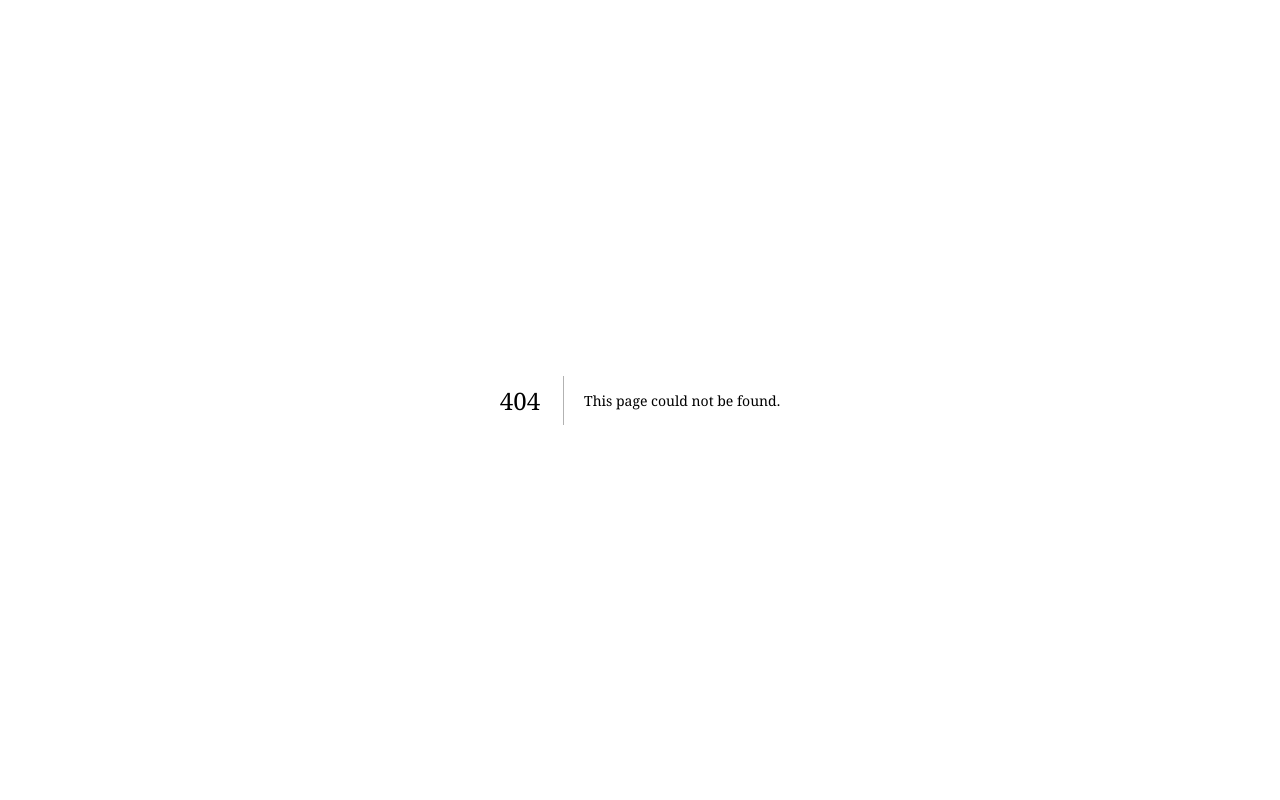
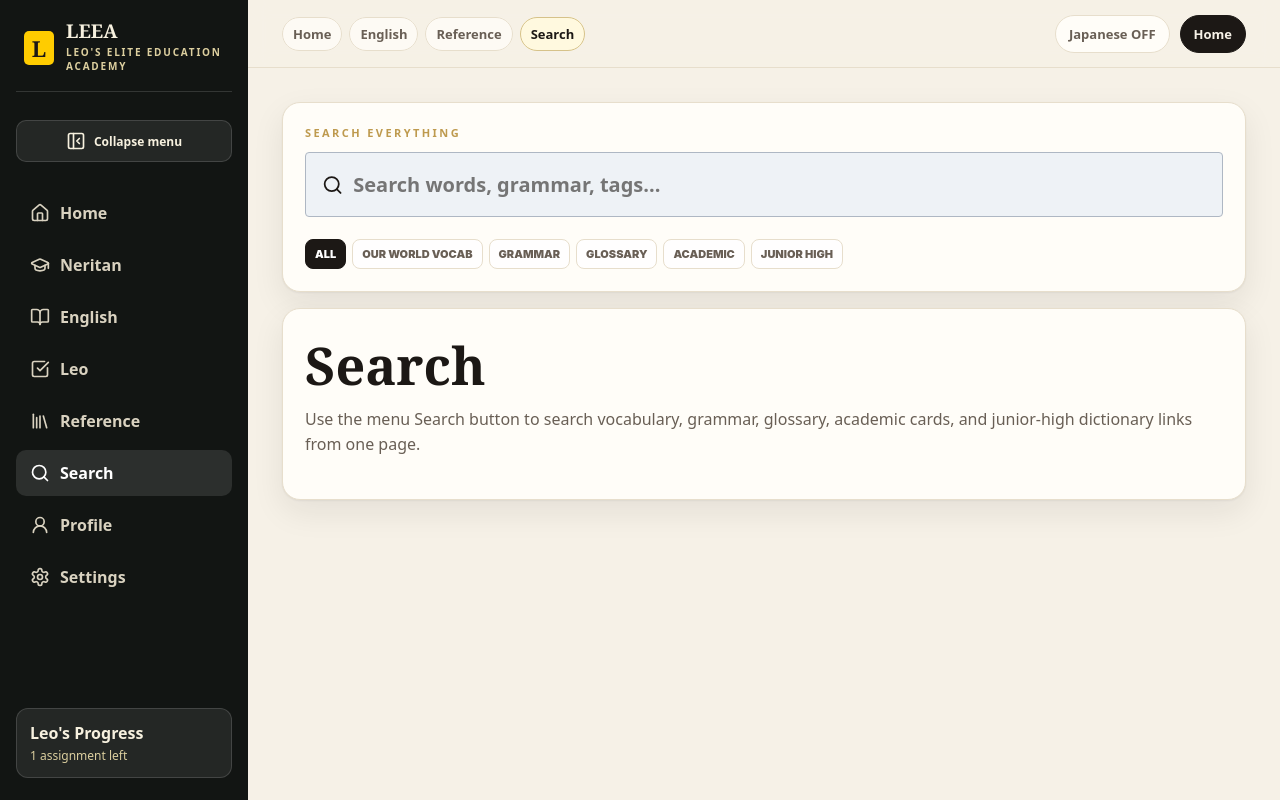
Before and after one commit to leaneritan/LEEA, a Next.js app: page /reference/search in a window 1280 px wide. Before the commit this address had no page. Built offline with nearby package versions, Linux system fonts and the light colour scheme.

Commit message:
Separate reference search and clarify source tree nesting

```diff
--- a/src/app/globals.css
+++ b/src/app/globals.css
@@ -684,7 +684,8 @@ h3 {
   color: #fff;
 }
 
-.ref-tabs button {
+.ref-tabs button,
+.ref-nav-link {
   display: flex;
   align-items: center;
   justify-content: space-between;
@@ -698,10 +699,15 @@ h3 {
   font-weight: 900;
 }
 
-.ref-tabs button.active {
+.ref-tabs button.active,
+.ref-nav-link.active {
   border-color: var(--ever);
   background: var(--ever-soft);
   color: var(--ever);
+}
+
+.ref-nav-link {
+  text-decoration: none;
 }
 
 .ref-count {
@@ -744,36 +750,53 @@ h3 {
 }
 
 .source-tree .source-level {
-  border-left-width: 8px;
+  --level-accent: #2f9d62;
+  --level-soft: #edf8f1;
+  --level-ink: #14532d;
+  border-left: 10px solid var(--level-accent);
+  background: linear-gradient(90deg, var(--level-soft), #fff 58%);
+  box-shadow: inset 0 1px 0 color-mix(in srgb, var(--level-accent) 18%, transparent);
 }
 
 .source-level-1 {
-  border-left-color: #2f9d62;
+  --level-accent: #149447;
+  --level-soft: #e9f8ef;
+  --level-ink: #0f5e30;
 }
 
 .source-level-2 {
-  border-left-color: #1b9aaa;
+  --level-accent: #008a9c;
+  --level-soft: #e5f7fa;
+  --level-ink: #075662;
 }
 
 .source-level-3 {
-  border-left-color: #2f6fbd;
+  --level-accent: #1f63c2;
+  --level-soft: #e9f1ff;
+  --level-ink: #183f7a;
 }
 
 .source-level-4 {
-  border-left-color: #7b61c8;
+  --level-accent: #7b3fc5;
+  --level-soft: #f1eaff;
+  --level-ink: #4d2a83;
 }
 
 .source-level-5 {
-  border-left-color: #d7792a;
+  --level-accent: #d76a14;
+  --level-soft: #fff0df;
+  --level-ink: #854107;
 }
 
 .source-level-6 {
-  border-left-color: #c84848;
+  --level-accent: #c92f2f;
+  --level-soft: #ffecec;
+  --level-ink: #7b1717;
 }
 
 .source-tree details details {
-  margin-top: 8px;
-  margin-left: 14px;
+  margin-top: 9px;
+  margin-left: 18px;
 }
 
 .source-tree summary {
@@ -781,21 +804,67 @@ h3 {
   font-weight: 900;
 }
 
+.tree-course > summary {
+  font-family: "Fraunces", Georgia, serif;
+  font-size: 22px;
+}
+
 .level-summary {
   align-items: center;
   display: flex;
   justify-content: space-between;
   gap: 12px;
+  color: var(--level-ink);
+  font-size: 18px;
 }
 
 .level-summary small {
-  border: 1px solid var(--hair);
+  border: 1px solid color-mix(in srgb, var(--level-accent) 32%, transparent);
   border-radius: 999px;
-  color: var(--muted);
+  background: var(--level-accent);
+  color: #fff;
   font-family: Inter, system-ui, sans-serif;
   font-size: 11px;
   font-weight: 900;
   padding: 3px 8px;
+}
+
+.tree-unit {
+  border-left: 6px solid color-mix(in srgb, var(--level-accent) 62%, var(--gold));
+  background: rgba(255, 255, 255, 0.82) !important;
+}
+
+.tree-unit > summary {
+  color: var(--ink);
+  font-size: 16px;
+}
+
+.tree-category {
+  border-left: 5px solid #d6c28a;
+  background: #fffdf8 !important;
+}
+
+.tree-category-vocabulary {
+  border-left-color: #2f8a5e;
+}
+
+.tree-category-grammar {
+  border-left-color: #2f6db3;
+}
+
+.tree-category > summary {
+  color: var(--ink2);
+  font-size: 15px;
+}
+
+.tree-subgroup {
+  border-left: 4px solid var(--hair);
+  background: #fbf8f1 !important;
+}
+
+.tree-subgroup > summary {
+  color: var(--muted);
+  font-size: 14px;
 }
 
 .tree-line,
@@ -958,6 +1027,33 @@ h3 {
   color: var(--muted);
   padding: 22px;
   text-align: center;
+}
+
+.reference-search-page {
+  display: grid;
+  gap: 16px;
+}
+
+.reference-search-shell {
+  display: grid;
+  gap: 12px;
+  border: 1px solid var(--hair);
+  border-radius: 18px;
+  background: var(--paper);
+  box-shadow: var(--shadow);
+  padding: 22px;
+}
+
+.search-box-large {
+  border-color: #aeb7c3;
+  border-radius: 4px;
+  background: #eef2f6;
+  padding: 0 16px;
+}
+
+.search-box-large input {
+  font-size: 20px;
+  padding: 18px 0;
 }
 
 .card-grid {
@@ -2975,7 +3071,7 @@ h3 {
     bottom: 0;
     z-index: 20;
     display: grid;
-    grid-template-columns: repeat(4, 1fr);
+    grid-template-columns: repeat(5, 1fr);
     gap: 4px;
     background: #121513;
     padding: 8px;
--- /dev/null
+++ b/src/app/reference/search/page.tsx
@@ -0,0 +1,10 @@
+import { AppShell } from "@/components/AppShell";
+import { ReferenceSearchPage } from "@/components/ReferencePage";
+
+export default function ReferenceSearchRoute() {
+  return (
+    <AppShell active="search" crumbs={["Home", "English", "Reference", "Search"]}>
+      <ReferenceSearchPage />
+    </AppShell>
+  );
+}
--- a/src/components/AppShell.tsx
+++ b/src/components/AppShell.tsx
@@ -1,26 +1,27 @@
 "use client";
 
 import Link from "next/link";
-import { BookOpen, CheckSquare, GraduationCap, Home, PanelLeftClose, PanelLeftOpen, Search, Settings, UserRound } from "lucide-react";
+import { BookOpen, CheckSquare, GraduationCap, Home, Library, PanelLeftClose, PanelLeftOpen, Search, Settings, UserRound } from "lucide-react";
 import { usePathname } from "next/navigation";
 import type { ReactNode } from "react";
 import { createContext, useContext, useEffect, useState } from "react";
 import { getOpenAssignmentCount, readAssignments } from "@/data/assignments";
 import { learnerLessons } from "@/data/lessons";
 
-type NavKey = "home" | "teacher" | "english" | "assignments" | "reference" | "profile" | "settings";
+type NavKey = "home" | "teacher" | "english" | "assignments" | "reference" | "search" | "profile" | "settings";
 
 const navItems: Array<{ key: NavKey; label: string; href: string; icon: ReactNode }> = [
   { key: "home", label: "Home", href: "/", icon: <Home size={20} /> },
   { key: "teacher", label: "Neritan", href: "/teacher", icon: <GraduationCap size={20} /> },
   { key: "english", label: "English", href: "/lessons", icon: <BookOpen size={20} /> },
   { key: "assignments", label: "Leo", href: "/leo", icon: <CheckSquare size={20} /> },
-  { key: "reference", label: "Reference", href: "/reference", icon: <Search size={20} /> },
+  { key: "reference", label: "Reference", href: "/reference", icon: <Library size={20} /> },
+  { key: "search", label: "Search", href: "/reference/search", icon: <Search size={20} /> },
   { key: "profile", label: "Profile", href: "/", icon: <UserRound size={20} /> },
   { key: "settings", label: "Settings", href: "/", icon: <Settings size={20} /> }
 ];
 
-const mobileNavItems = navItems.filter((item) => ["home", "teacher", "english", "reference"].includes(item.key));
+const mobileNavItems = navItems.filter((item) => ["home", "teacher", "english", "reference", "search"].includes(item.key));
 
 const JapanesePreferenceContext = createContext(false);
 
@@ -152,6 +153,7 @@ function getCrumbHref(crumb: string, pathname: string) {
   if (crumb === "Our World") return "/lessons#our-world-l4-u8";
   if (crumb === "Unit 8") return "/lessons#our-world-l4-u8";
   if (crumb === "Reference") return "/reference";
+  if (crumb === "Search") return "/reference/search";
   return pathname;
 }
 
--- a/src/components/ReferencePage.tsx
+++ b/src/components/ReferencePage.tsx
@@ -49,10 +49,7 @@ type SearchResult =
 
 export function ReferencePage() {
   const [mode, setMode] = useState<ReferenceMode>("source");
-  const [searchScope, setSearchScope] = useState<SearchScope>("all");
-  const [query, setQuery] = useState("");
   const { knownWordSet } = useKnownWordIds();
-  const searchQuery = query.toLowerCase().trim();
   const sanseidoItems = sanseidoIndex as SanseidoEntry[];
 
   const referenceCounts = useMemo(
@@ -72,35 +69,60 @@ export function ReferencePage() {
       const known = isWordKnown(item, knownWordSet);
       if (mode === "known" && !known) return false;
       if (mode === "unknown" && known) return false;
-      if (!searchQuery) return true;
-      const text = [
-        item.word,
-        item.normalizedWord,
-        item.meaning,
-        item.japanese?.word,
-        item.japanese?.reading,
-        item.japanese?.meaning,
-        ...item.tags,
-        ...item.sources.map((source) => source.tag)
-      ]
-        .filter(Boolean)
-        .join(" ")
-        .toLowerCase();
-      return text.includes(searchQuery);
+      return true;
     });
-  }, [knownWordSet, mode, searchQuery]);
+  }, [knownWordSet, mode]);
 
   const filteredGrammar = useMemo(() => {
     return grammarPoints.filter((item) => {
       if (mode !== "grammar") return false;
-      if (!searchQuery) return true;
-      const text = [item.title, item.shortName, item.rule, item.pattern, item.tag, item.japanese?.title, item.japanese?.rule]
-        .filter(Boolean)
-        .join(" ")
-        .toLowerCase();
-      return text.includes(searchQuery);
+      return true;
     });
-  }, [mode, searchQuery]);
+  }, [mode]);
+
+  return (
+    <div className="reference-layout">
+      <aside className="reference-side">
+        <div className="ref-tabs">
+          <ModeButton active={mode === "source"} count={referenceCounts.source} label="Source Tree" onClick={() => setMode("source")} />
+          <ModeButton active={mode === "vocabulary"} count={referenceCounts.vocabulary} label="Vocabulary" onClick={() => setMode("vocabulary")} />
+          <ModeButton active={mode === "grammar"} count={referenceCounts.grammar} label="Grammar" onClick={() => setMode("grammar")} />
+          <ModeButton active={mode === "known"} count={referenceCounts.known} label="I Know" onClick={() => setMode("known")} />
+          <ModeButton active={mode === "unknown"} count={referenceCounts.unknown} label="I Don't Know" onClick={() => setMode("unknown")} />
+          <Link className="ref-nav-link" href="/reference/search">
+            <span>Search</span>
+            <span className="ref-count">{referenceCounts.source.toLocaleString()}</span>
+          </Link>
+        </div>
+      </aside>
+
+      <section className="reference-main">
+        {mode === "source" ? <SourceTree /> : null}
+        {mode === "vocabulary" || mode === "known" || mode === "unknown" ? (
+          <ReferenceCards
+            help={
+              mode === "known"
+                ? "Words Leo marked as known."
+                : mode === "unknown"
+                  ? "Words Leo is still learning or needs to review."
+                  : "All word-like cards: vocabulary, academic, content, related, and glossary."
+            }
+            title={mode === "known" ? "I Know" : mode === "unknown" ? "I Don't Know" : "Vocabulary"}
+            words={filteredWords}
+            knownWordSet={knownWordSet}
+          />
+        ) : null}
+        {mode === "grammar" ? <GrammarCards grammar={filteredGrammar} /> : null}
+      </section>
+    </div>
+  );
+}
+
+export function ReferenceSearchPage() {
+  const [searchScope, setSearchScope] = useState<SearchScope>("all");
+  const [query, setQuery] = useState("");
+  const sanseidoItems = sanseidoIndex as SanseidoEntry[];
+  const searchQuery = query.toLowerCase().trim();
 
   const searchResults = useMemo(() => {
     if (!searchQuery) return [];
@@ -189,11 +211,13 @@ export function ReferencePage() {
   }, [searchResults]);
 
   return (
-    <div className="reference-layout">
-      <aside className="reference-side">
-        <label className="search-box">
-          <Search size={18} />
+    <div className="reference-search-page">
+      <div className="reference-search-shell">
+        <span className="eyebrow">Search Everything</span>
+        <label className="search-box search-box-large">
+          <Search size={22} />
           <input
+            autoFocus
             onChange={(event) => setQuery(event.target.value)}
             onInput={(event) => setQuery(event.currentTarget.value)}
             placeholder="Search words, grammar, tags..."
@@ -209,35 +233,18 @@ export function ReferencePage() {
           <SearchScopeButton active={searchScope === "academic"} label="Academic" onClick={() => setSearchScope("academic")} />
           <SearchScopeButton active={searchScope === "junior-high"} label="Junior High" onClick={() => setSearchScope("junior-high")} />
         </div>
+      </div>
 
-        <div className="ref-tabs">
-          <ModeButton active={mode === "source"} count={referenceCounts.source} label="Source Tree" onClick={() => setMode("source")} />
-          <ModeButton active={mode === "vocabulary"} count={referenceCounts.vocabulary} label="Vocabulary" onClick={() => setMode("vocabulary")} />
-          <ModeButton active={mode === "grammar"} count={referenceCounts.grammar} label="Grammar" onClick={() => setMode("grammar")} />
-          <ModeButton active={mode === "known"} count={referenceCounts.known} label="I Know" onClick={() => setMode("known")} />
-          <ModeButton active={mode === "unknown"} count={referenceCounts.unknown} label="I Don't Know" onClick={() => setMode("unknown")} />
+      {searchQuery ? (
+        <SearchResults counts={searchCounts} query={query} results={searchResults} scope={searchScope} />
+      ) : (
+        <div className="reference-panel">
+          <div className="panel-head">
+            <h1>Search</h1>
+            <p>Use the menu Search button to search vocabulary, grammar, glossary, academic cards, and junior-high dictionary links from one page.</p>
+          </div>
         </div>
-      </aside>
-
-      <section className="reference-main">
-        {searchQuery ? <SearchResults counts={searchCounts} query={query} results={searchResults} scope={searchScope} /> : null}
-        {!searchQuery && mode === "source" ? <SourceTree /> : null}
-        {!searchQuery && (mode === "vocabulary" || mode === "known" || mode === "unknown") ? (
-          <ReferenceCards
-            help={
-              mode === "known"
-                ? "Words Leo marked as known."
-                : mode === "unknown"
-                  ? "Words Leo is still learning or needs to review."
-                  : "All word-like cards: vocabulary, academic, content, related, and glossary."
-            }
-            title={mode === "known" ? "I Know" : mode === "unknown" ? "I Don't Know" : "Vocabulary"}
-            words={filteredWords}
-            knownWordSet={knownWordSet}
-          />
-        ) : null}
-        {!searchQuery && mode === "grammar" ? <GrammarCards grammar={filteredGrammar} /> : null}
-      </section>
+      )}
     </div>
   );
 }
@@ -278,7 +285,7 @@ function SourceTree() {
       </div>
 
       <div className="source-tree">
-        <details open>
+        <details className="tree-course" open>
           <summary>Our World</summary>
           {sourceLevels.map(({ level, caption }) => (
             <details className={`source-level source-level-${level}`} key={level} open={level === 4}>
@@ -288,76 +295,76 @@ function SourceTree() {
               </summary>
               {level === 4 ? (
                 <>
-                  <details>
+                  <details className="tree-unit">
                     <summary>Unit 7 - Good Idea!</summary>
-                    <details open>
+                    <details className="tree-category tree-category-vocabulary" open>
                       <summary>Vocabulary</summary>
-                      <details open>
+                      <details className="tree-subgroup" open>
                         <summary>Vocabulary 1</summary>
                         {unit7Vocab1Items.map((word) => (
                           <TreeLink href={`/reference/vocabulary/${word.id}`} key={word.id} label={`${word.emoji} ${word.word}`} />
                         ))}
                       </details>
-                      <details>
+                      <details className="tree-subgroup">
                         <summary>Vocabulary 2</summary>
                         {unit7Vocab2Items.map((word) => (
                           <TreeLink href={`/reference/vocabulary/${word.id}`} key={word.id} label={`${word.emoji} ${word.word}`} />
                         ))}
                       </details>
-                      <details>
+                      <details className="tree-subgroup">
                         <summary>Academic</summary>
                         {unit7AcademicItems.map((word) => (
                           <TreeLink href={`/reference/vocabulary/${word.id}`} key={word.id} label={`${word.emoji} ${word.word}`} />
                         ))}
                       </details>
-                      <details>
+                      <details className="tree-subgroup">
                         <summary>Glossary</summary>
                         {unit7GlossaryItems.map((word) => (
                           <TreeLink href={`/reference/vocabulary/${word.id}`} key={word.id} label={`${word.emoji} ${word.word}`} />
                         ))}
                       </details>
                     </details>
-                    <details>
+                    <details className="tree-category tree-category-grammar">
                       <summary>Grammar</summary>
                       <span className="tree-placeholder">Grammar charts not yet built for Unit 7.</span>
                     </details>
                   </details>
-                  <details open>
+                  <details className="tree-unit" open>
                     <summary>Unit 8 - That&apos;s Really Interesting!</summary>
-                    <details open>
+                    <details className="tree-category tree-category-vocabulary" open>
                       <summary>Vocabulary</summary>
-                      <details open>
+                      <details className="tree-subgroup" open>
                         <summary>Vocabulary 1</summary>
                         {unit8Vocab1Items.map((word) => (
                           <TreeLink href={`/reference/vocabulary/${word.id}`} key={word.id} label={`${word.emoji} ${word.word}`} />
                         ))}
                       </details>
-                      <details>
+                      <details className="tree-subgroup">
                         <summary>Vocabulary 2</summary>
                         {unit8Vocab2Items.map((word) => (
                           <TreeLink href={`/reference/vocabulary/${word.id}`} key={word.id} label={`${word.emoji} ${word.word}`} />
                         ))}
                       </details>
-                      <details>
+                      <details className="tree-subgroup">
                         <summary>Academic</summary>
                         {unit8AcademicItems.map((word) => (
                           <TreeLink href={`/reference/vocabulary/${word.id}`} key={word.id} label={`${word.emoji} ${word.word}`} />
                         ))}
                       </details>
-                      <details>
+                      <details className="tree-subgroup">
                         <summary>Glossary</summary>
                         {unit8GlossaryItems.map((word) => (
                           <TreeLink href={`/reference/vocabulary/${word.id}`} key={word.id} label={`${word.emoji} ${word.word}`} />
                         ))}
                       </details>
                     </details>
-                    <details open>
+                    <details className="tree-category tree-category-grammar" open>
                       <summary>Grammar</summary>
                       {unit8GrammarItems.map((grammar) => (
                         <TreeLink href={`/reference/grammar/${grammar.id}`} key={grammar.id} label={`${grammar.component}: ${grammar.shortName}`} />
                       ))}
                     </details>
-                    <details open>
+                    <details className="tree-category" open>
                       <summary>Search-only support</summary>
                       <TreeLine label="Junior-high dictionary links are searched from the menu above." />
                     </details>
@@ -365,13 +372,16 @@ function SourceTree() {
                 </>
               ) : (
                 <>
-                  <details>
-                    <summary>Vocabulary</summary>
-                    <span className="tree-placeholder">Units will appear here.</span>
-                  </details>
-                  <details>
-                    <summary>Grammar</summary>
-                    <span className="tree-placeholder">Grammar points will appear here.</span>
+                  <details className="tree-unit">
+                    <summary>Units</summary>
+                    <details className="tree-category tree-category-vocabulary">
+                      <summary>Vocabulary</summary>
+                      <span className="tree-placeholder">Vocabulary groups will appear here.</span>
+                    </details>
+                    <details className="tree-category tree-category-grammar">
+                      <summary>Grammar</summary>
+                      <span className="tree-placeholder">Grammar points will appear here.</span>
+                    </details>
                   </details>
                 </>
               )}
@@ -379,19 +389,19 @@ function SourceTree() {
           ))}
         </details>
 
-        <details open>
+        <details className="tree-course" open>
           <summary>Joyful Work</summary>
           <TreeLine label="Year 1" />
           <TreeLine label="Year 2" />
           <TreeLine label="Year 3" />
         </details>
 
-        <details open>
+        <details className="tree-course" open>
           <summary>Junior High</summary>
           <TreeLine label={`${(sanseidoIndex as SanseidoEntry[]).length.toLocaleString()} Sanseido dictionary links - search only`} />
         </details>
 
-        <details open>
+        <details className="tree-course" open>
           <summary>Training Ground</summary>
           <TreeLine label="Punctuation" />
           <TreeLine label="Nouns" />
```
Also changed, not shown: 3 other files (tests, documents, lock files or other folders).
